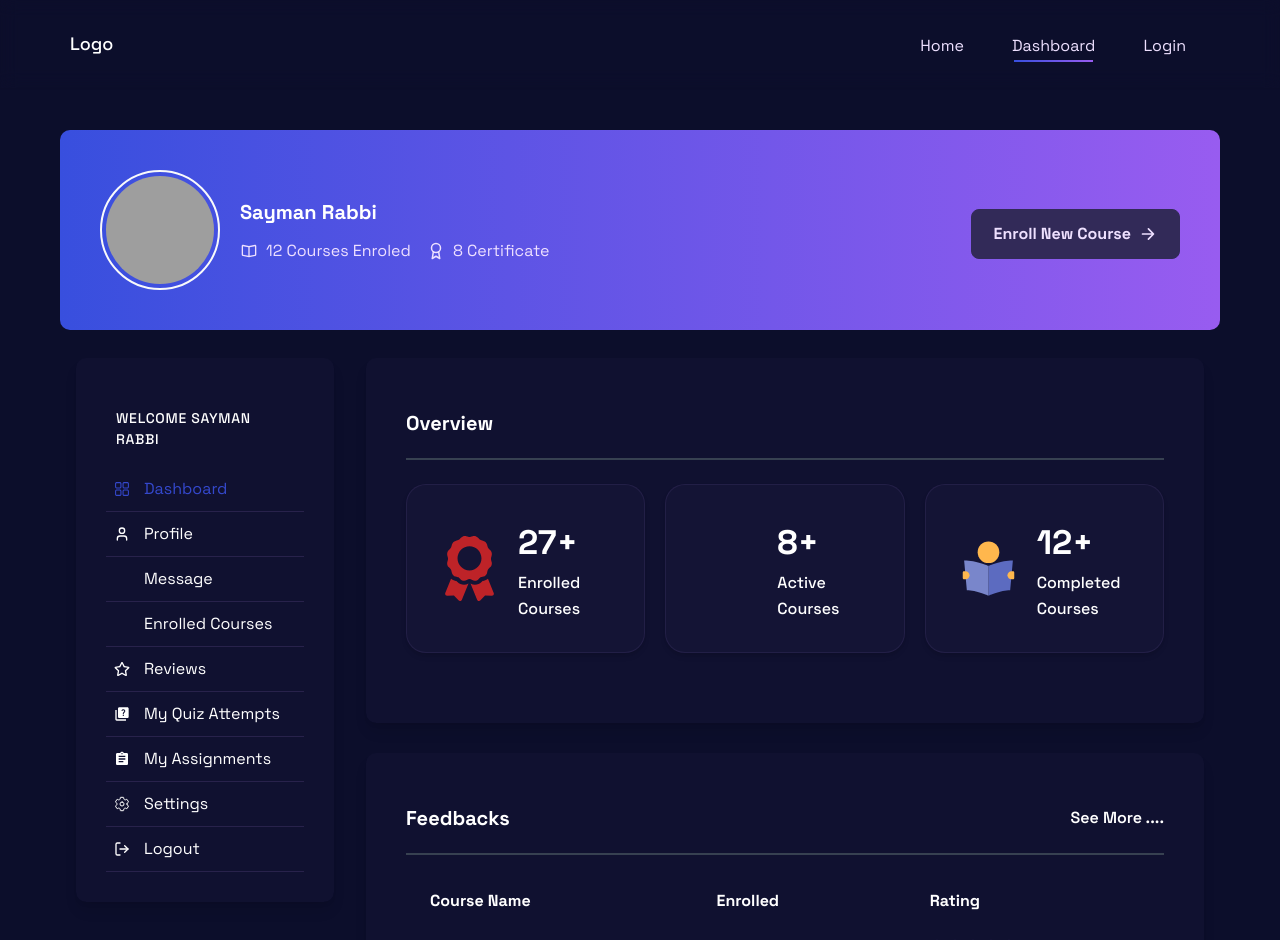
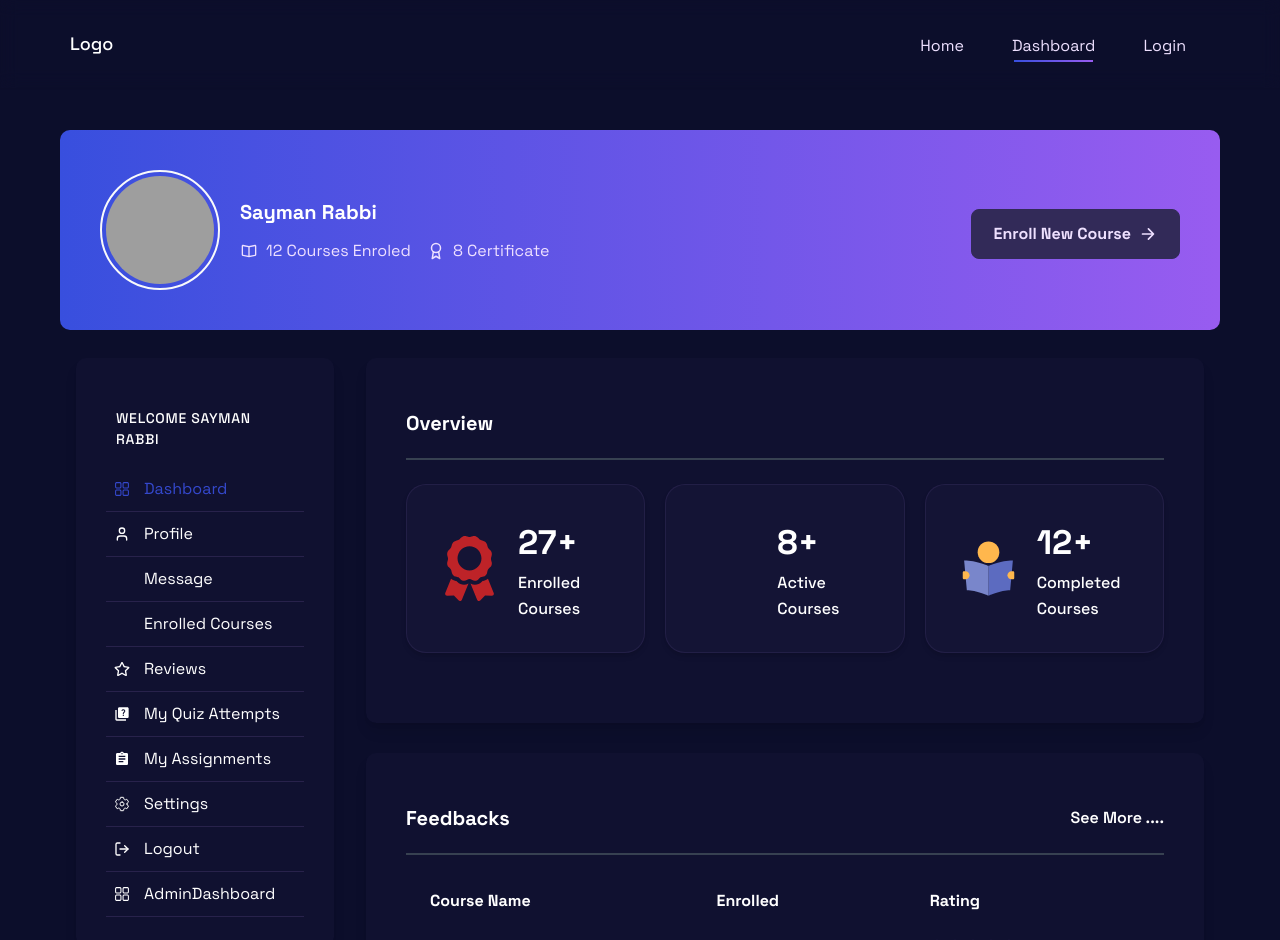
Before and after one commit to SaymanRabbi/course_managment_frontend, a React (Vite) app: page /dashboard in a window 1280 px wide. Shown: the top 940 px of the page. Built offline with nearby package versions, Linux system fonts and the light colour scheme; grey boxes are pictures that could not be loaded; some icons are missing.

Commit message:
admindashboard

```diff
--- a/src/App.tsx
+++ b/src/App.tsx
@@ -16,6 +16,7 @@ import EnrolledCourses from "./Components/Dashboard/EnrolledCourses";
 import Reviews from "./Components/Dashboard/Reviews";
 import QuizAttempts from "./Components/Dashboard/QuizAttempts";
 import Assignments from "./Components/Dashboard/Assignments";
+import AdminDashboard from './Components/Dashboard/AdminDashboard/AdminDashboard';
 
 function App() {
   return (
@@ -40,6 +41,9 @@ function App() {
           <Route path="/dashboard/reviews" element={<Reviews />} />
           <Route path="/dashboard/quiz" element={<QuizAttempts />} />
           <Route path="/dashboard/assignments" element={<Assignments />} />
+          <Route path="/dashboard/admin-dashboard" element={<AdminDashboard />} />
+          {/* Admin Dashboard */}
+
 
         </Route>
       </Routes>
--- /dev/null
+++ b/src/Components/Dashboard/AdminDashboard/AdminDashboard.tsx
@@ -0,0 +1,11 @@
+import DashboardContent from "../DashboardContent";
+
+const AdminDashboard = () => {
+    return (
+        <div>
+            <DashboardContent />
+        </div>
+    );
+};
+
+export default AdminDashboard;
--- a/src/Components/DashboardSideBar/Sidebar.tsx
+++ b/src/Components/DashboardSideBar/Sidebar.tsx
@@ -58,6 +58,11 @@ const Sidebar = () => {
       icon: <FiLogOut />,
       link: "/logout",
     },
+    {
+      name: "AdminDashboard",
+      icon: <RxDashboard />,
+      link: "/dashboard/admin-dashboard",
+    },
   ];
   return (
     <div className=" pt-[20px] pr-[30px] pb-[30px] pl-[30px] shadow-lg rounded-[10px] bg-bgPrimary/10">
```
